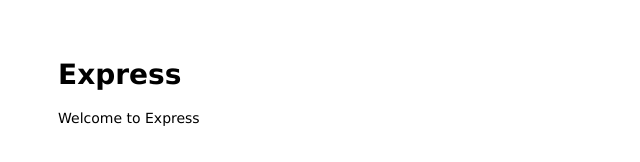
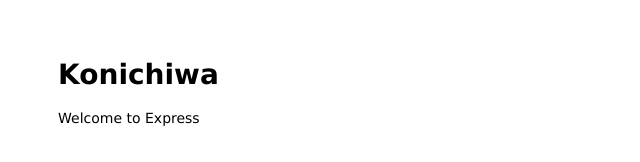
Before and after one commit to RonConde/tiendaOnlineRon, a website: page public/index.html in a window 1280 px wide. Shown: the whole page, without its empty margins (0-640 px from the left). Drawn offline with Linux system fonts and the light colour scheme.

Commit message:
cambios index.html

```diff
--- a/public/index.html
+++ b/public/index.html
@@ -6,7 +6,7 @@
 </head>
 
 <body>
-  <h1>Express</h1>
+  <h1>Konichiwa</h1>
   <p>Welcome to Express</p>
 </body>
 
```
Also changed, not shown: 1 other file.
